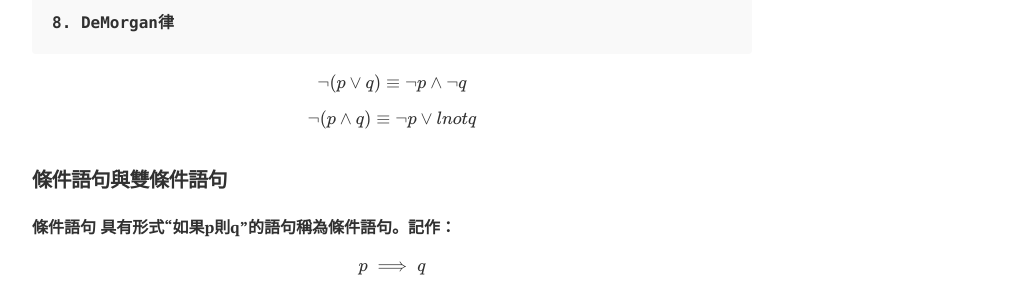
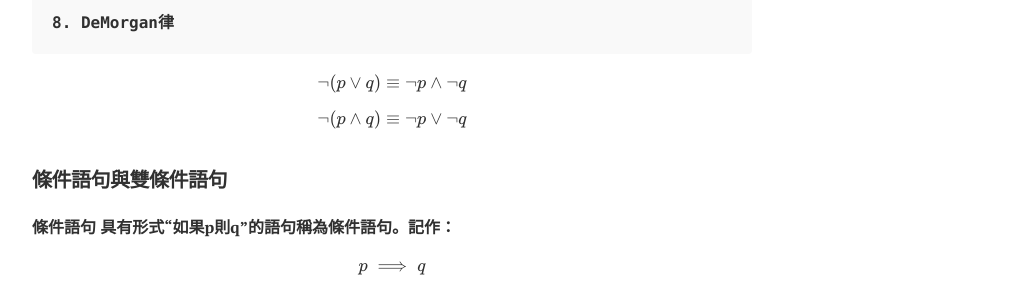
Before and after one commit to nycu-ee/nycu-ee.github.io, a Jekyll site: the page built from _posts/2021-02-15-dm-logic-proposition-01.md, in a window 1280 px wide and 900 px high, scrolled down 3250 px. Shown: the part 150-446 px from the top of the window, without its empty margins (248-1276 px from the left). Built offline with Jekyll 4.4.1, drawn with Linux system fonts in a browser that asks for light colours; nearby versions of some CDN libraries; formulas are drawn with MathJax 3; comment, search, counter and statistics services are not loaded.

```diff
--- a/_posts/2021-02-15-dm-logic-proposition-01.md
+++ b/_posts/2021-02-15-dm-logic-proposition-01.md
@@ -177,7 +177,7 @@ $$
 $$
 
 $$
-  \lnot(p \land q) \equiv \lnot p \lor lnot q
+  \lnot(p \land q) \equiv \lnot p \lor \lnot q
 $$
 
 ## 條件語句與雙條件語句
```
